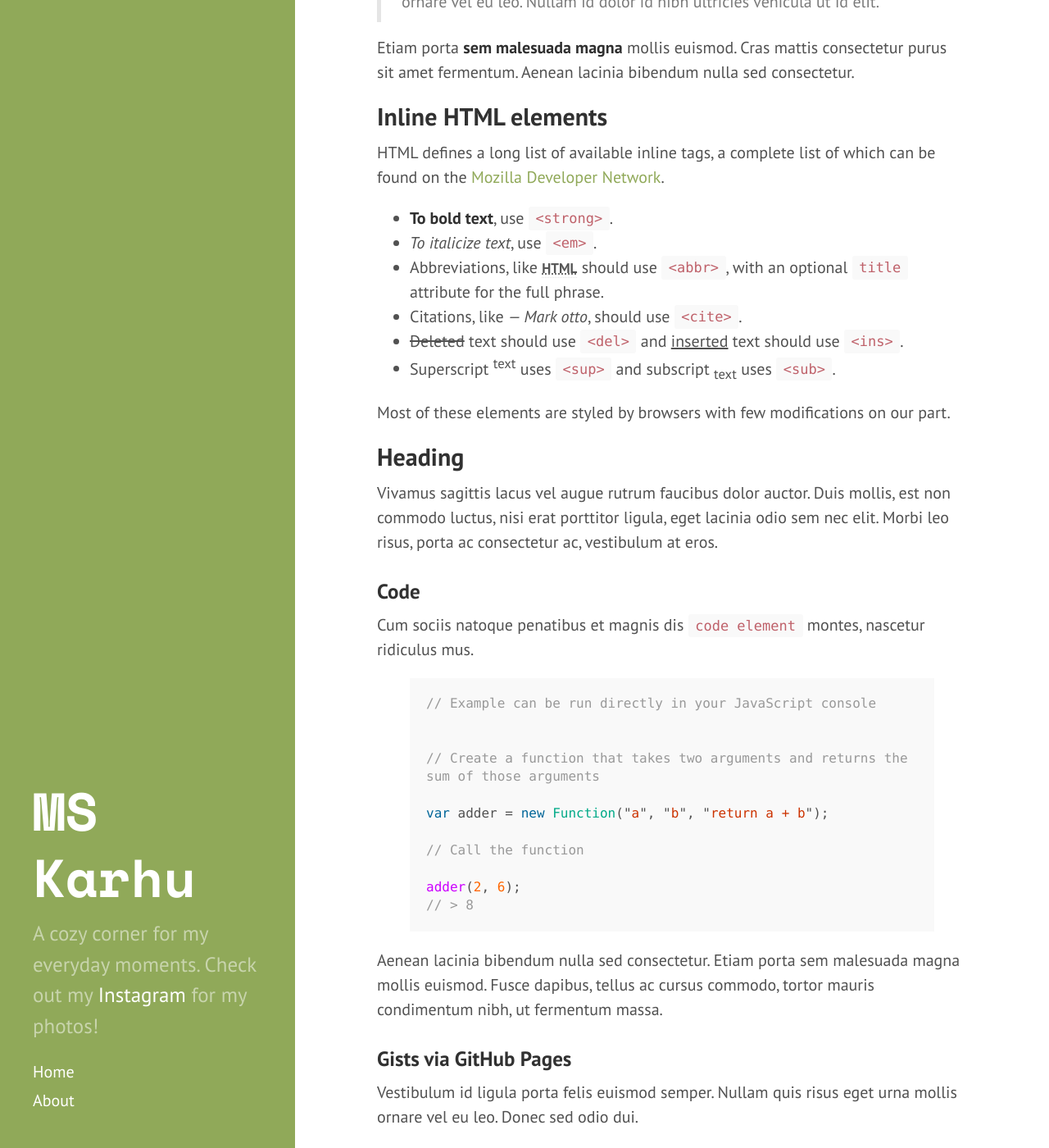
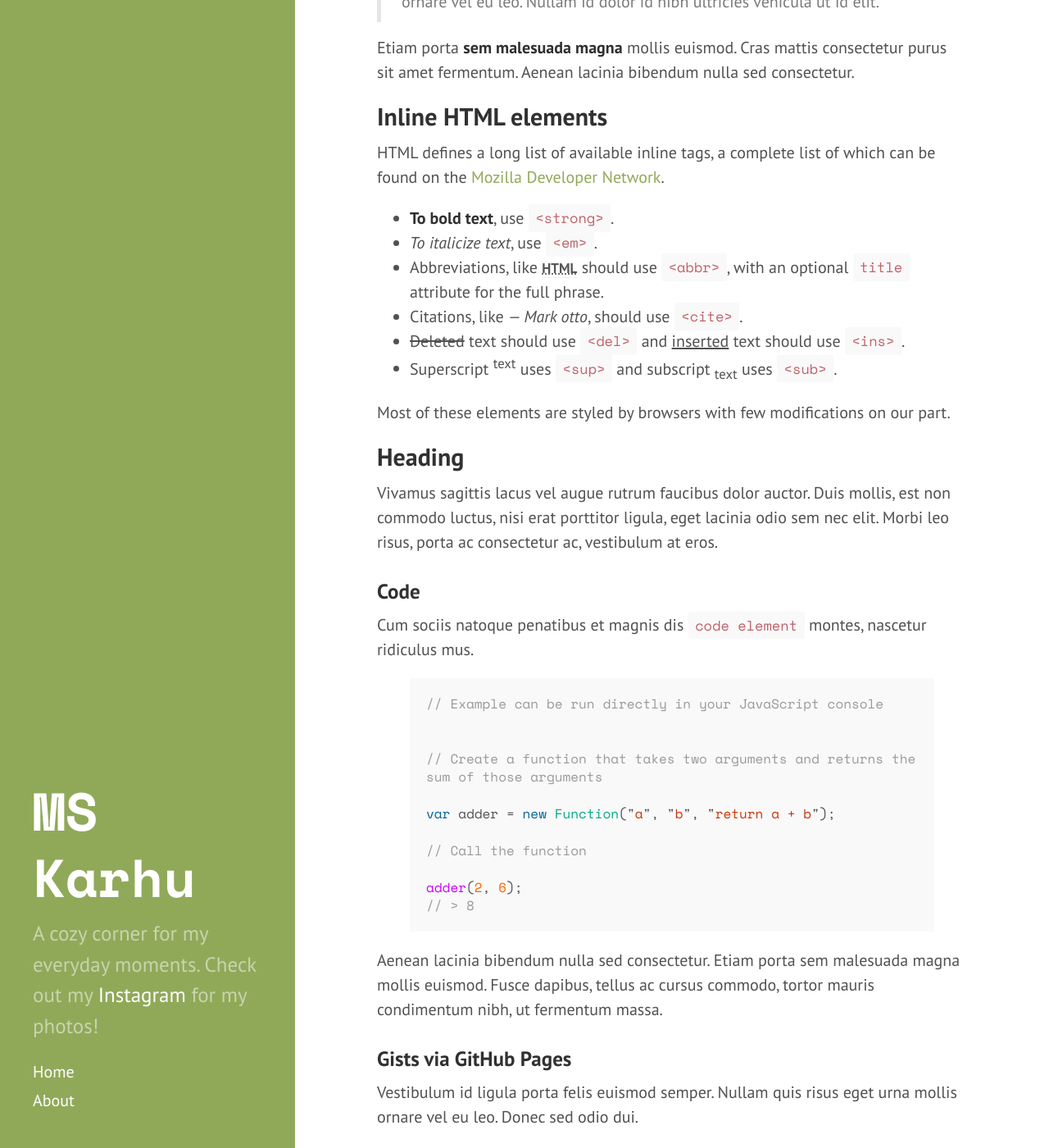
Before and after one commit to minskMedve/minskMedve.github.io, a Jekyll site: the page built from _posts/2012-02-07-example-content.md, in a window 1280 px wide and 1400 px high, scrolled down 493 px. Shown: the whole window at 82% size. Built offline with Jekyll 4.4.1, drawn with Linux system fonts in a browser that asks for light colours; some web fonts are replaced.

Commit message:
Change monospace font

```diff
--- a/public/css/poole.css
+++ b/public/css/poole.css
@@ -150,7 +150,7 @@ abbr[title] {
 /* Code */
 code,
 pre {
-  font-family: Menlo, Monaco, "Courier New", monospace;
+  font-family: "Space Mono", Menlo, Monaco, "Courier New", monospace;
 }
 code {
   padding: .25em .5em;
```
